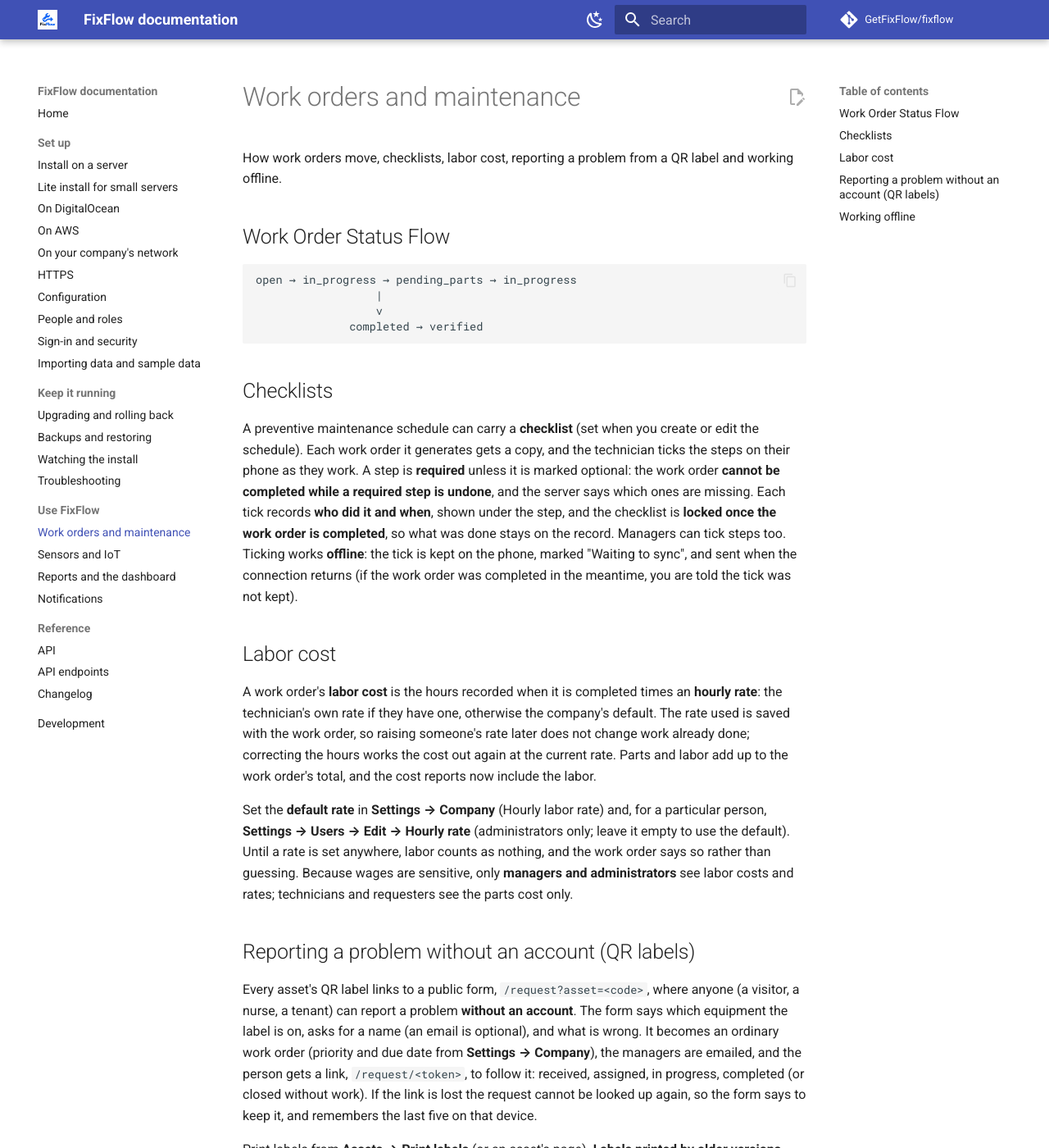
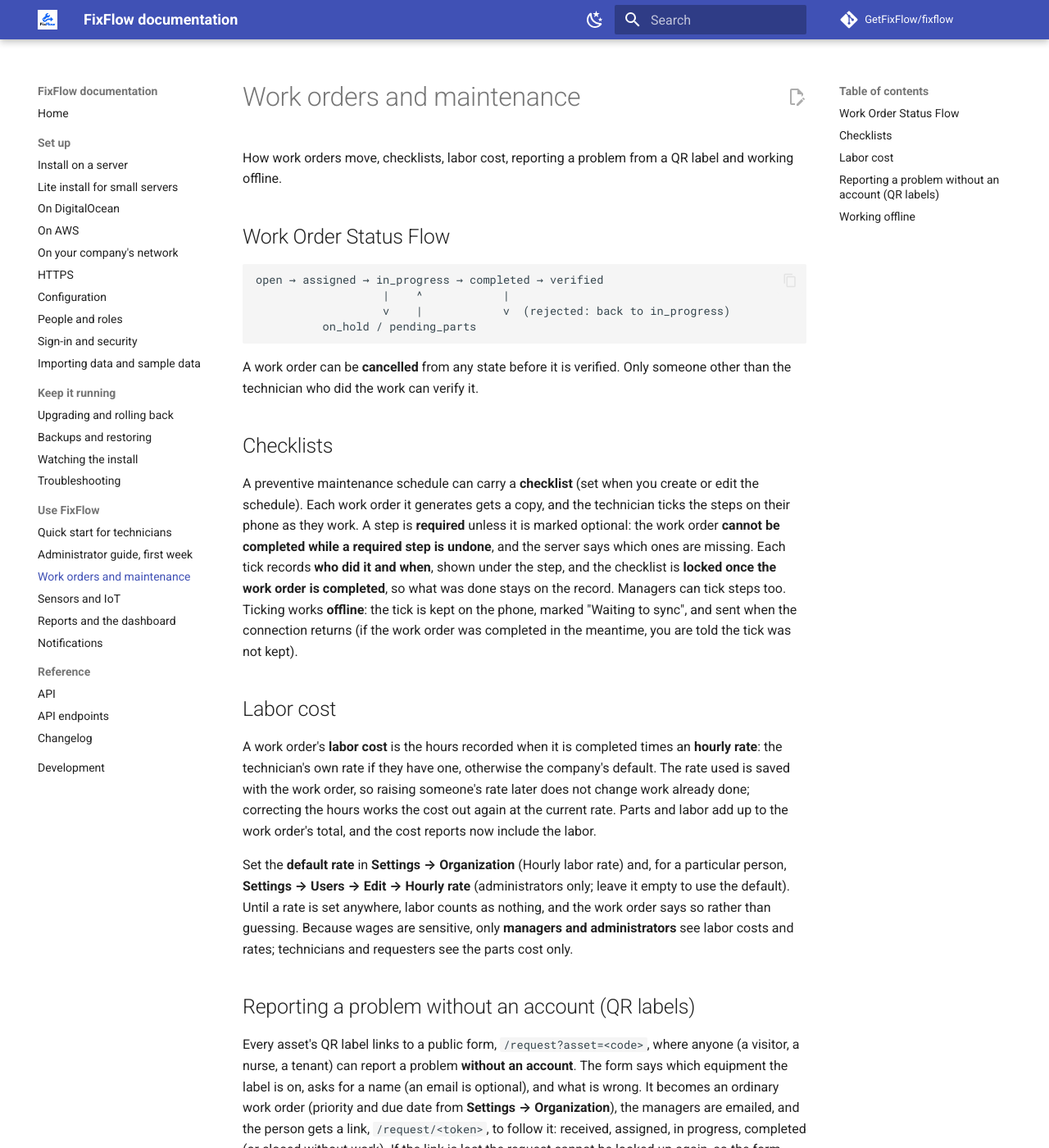
Before and after one commit to GetFixFlow/fixflow, an MkDocs documentation site: the page built from docs/work-orders.md, in a window 1280 px wide and 1400 px high. Shown: the whole window at 82% size. Built offline with MkDocs 1.6.1 and Material for MkDocs 9.7.7, drawn with Linux system fonts in a browser that asks for light colours; comment, search, counter and statistics services are not loaded; the version menu is left out.

Commit message:
Guides for technicians and administrators, and a Help link in the app (d19, text half)
Quick start for technicians, Administrator guide (first week), a Help and
guides item in the person menu, the work order status diagram corrected, and
Settings > Company renamed to Settings > Organization where the docs said it.

Co-Authored-By: Claude Sonnet 5.5 <noreply@anthropic.com>

````diff
--- a/docs/work-orders.md
+++ b/docs/work-orders.md
@@ -5,11 +5,13 @@ How work orders move, checklists, labor cost, reporting a problem from a QR labe
 ## Work Order Status Flow
 
 ```
-open → in_progress → pending_parts → in_progress
-                  |
-                  v
-              completed → verified
+open → assigned → in_progress → completed → verified
+                   |    ^            |
+                   v    |            v  (rejected: back to in_progress)
+          on_hold / pending_parts
 ```
+
+A work order can be **cancelled** from any state before it is verified. Only someone other than the technician who did the work can verify it.
 
 ## Checklists
 
@@ -19,11 +21,11 @@ A preventive maintenance schedule can carry a **checklist** (set when you create
 
 A work order's **labor cost** is the hours recorded when it is completed times an **hourly rate**: the technician's own rate if they have one, otherwise the company's default. The rate used is saved with the work order, so raising someone's rate later does not change work already done; correcting the hours works the cost out again at the current rate. Parts and labor add up to the work order's total, and the cost reports now include the labor.
 
-Set the **default rate** in **Settings → Company** (Hourly labor rate) and, for a particular person, **Settings → Users → Edit → Hourly rate** (administrators only; leave it empty to use the default). Until a rate is set anywhere, labor counts as nothing, and the work order says so rather than guessing. Because wages are sensitive, only **managers and administrators** see labor costs and rates; technicians and requesters see the parts cost only.
+Set the **default rate** in **Settings → Organization** (Hourly labor rate) and, for a particular person, **Settings → Users → Edit → Hourly rate** (administrators only; leave it empty to use the default). Until a rate is set anywhere, labor counts as nothing, and the work order says so rather than guessing. Because wages are sensitive, only **managers and administrators** see labor costs and rates; technicians and requesters see the parts cost only.
 
 ## Reporting a problem without an account (QR labels)
 
-Every asset's QR label links to a public form, `/request?asset=<code>`, where anyone (a visitor, a nurse, a tenant) can report a problem **without an account**. The form says which equipment the label is on, asks for a name (an email is optional), and what is wrong. It becomes an ordinary work order (priority and due date from **Settings → Company**), the managers are emailed, and the person gets a link, `/request/<token>`, to follow it: received, assigned, in progress, completed (or closed without work). If the link is lost the request cannot be looked up again, so the form says to keep it, and remembers the last five on that device.
+Every asset's QR label links to a public form, `/request?asset=<code>`, where anyone (a visitor, a nurse, a tenant) can report a problem **without an account**. The form says which equipment the label is on, asks for a name (an email is optional), and what is wrong. It becomes an ordinary work order (priority and due date from **Settings → Organization**), the managers are emailed, and the person gets a link, `/request/<token>`, to follow it: received, assigned, in progress, completed (or closed without work). If the link is lost the request cannot be looked up again, so the form says to keep it, and remembers the last five on that device.
 
 Print labels from **Assets → Print labels** (or an asset's page). **Labels printed by older versions pointed at the asset page and still need a sign-in**: reprint them. A label that is not recognised (an asset since removed) still lets the person report the problem by typing the place and equipment.
 
--- a/mkdocs.yml
+++ b/mkdocs.yml
@@ -79,6 +79,8 @@ nav:
       - Watching the install: monitoring.md
       - Troubleshooting: troubleshooting.md
   - Use FixFlow:
+      - Quick start for technicians: technician.md
+      - Administrator guide, first week: administrator.md
       - Work orders and maintenance: work-orders.md
       - Sensors and IoT: iot.md
       - Reports and the dashboard: reports.md
````
Also changed, not shown: CHANGELOG.md (+1 -0 lines), apps/web/src/components/layout/Header.tsx (+7 -0 lines), apps/web/src/components/layout/__tests__/HeaderHelp.test.tsx (added, +28 -0 lines), docs/administrator.md (added, +47 -0 lines), docs/index.md (+3 -1 lines), docs/technician.md (added, +56 -0 lines), 1 other file.
